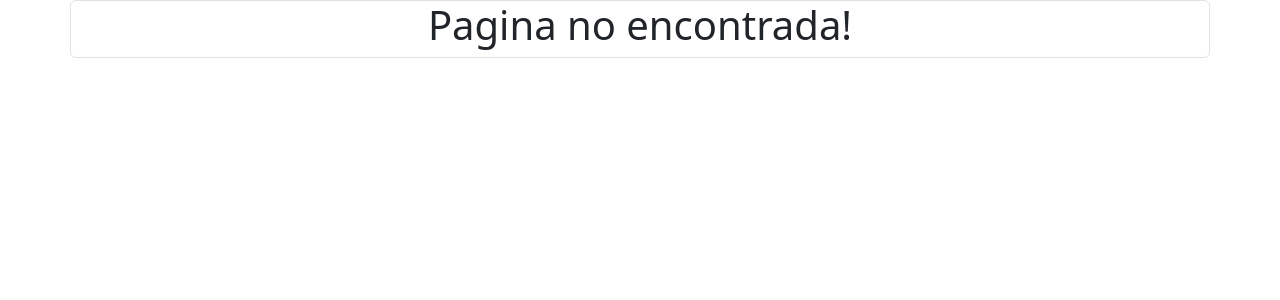
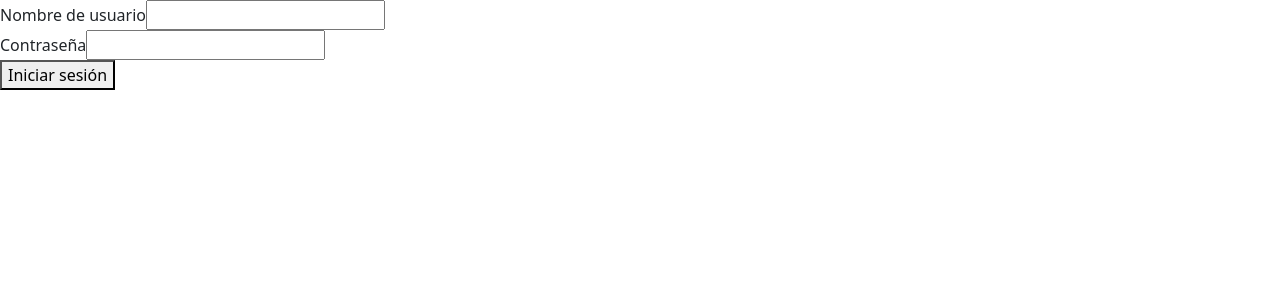
Before and after one commit to Deadcriss86/dev-to-boostrap, a React (Vite) app: page /Login in a window 1280 px wide. Shown: the top 300 px of the page. Built offline with nearby package versions, Linux system fonts and the light colour scheme.

Commit message:
pagelogin

```diff
--- a/src/pages/App/App.jsx
+++ b/src/pages/App/App.jsx
@@ -3,8 +3,9 @@ import Home from "../Home";
 import SigIn from "../SigIn";
 import CrearPost from "../CrearPost";
 import Formulario from "../CrearUsers";
+import LoginForm from "../Login"
+import NotFound from "../NotFound"
 import "bootstrap/dist/css/bootstrap.min.css";
-import NotFound from "../NotFound"
 
 const AppRoutes = () => {
   let routes = useRoutes([
@@ -12,6 +13,7 @@ const AppRoutes = () => {
     { path: "/SigIn", element: <SigIn /> },
     { path: "/CrearPost", element: <CrearPost /> },
     { path: "/CrearUSers", element: <Formulario /> },
+    { path: "/Login", element: <LoginForm /> },
     { path: '/*', element: <NotFound /> },
   ]);
   return routes;
--- /dev/null
+++ b/src/pages/Login/index.jsx
@@ -0,0 +1,46 @@
+import React from 'react';
+import { useForm } from 'react-hook-form';
+
+const LoginForm = () => {
+  const { register, handleSubmit, formState: { errors } } = useForm();
+
+  const onSubmit = async (data) => {
+    try {
+      const response = await fetch('https://firstdatabase-c5db5-default-rtdb.firebaseio.com/users.json', {
+        method: 'POST',
+        headers: {
+          'Content-Type': 'application/json'
+        },
+        body: JSON.stringify(data)
+      });
+
+      if (response.ok) {
+        // Si la respuesta es exitosa, puedes redirigir al usuario a otra página o hacer alguna otra acción
+        console.log('Usuario autenticado correctamente');
+      } else {
+        // Si hay un error en la autenticación, puedes mostrar un mensaje de error
+        console.error('Error al autenticar al usuario');
+      }
+    } catch (error) {
+      console.error('Error al enviar la solicitud:', error);
+    }
+  };
+
+  return (
+    <form onSubmit={handleSubmit(onSubmit)}>
+      <div>
+        <label>Nombre de usuario</label>
+        <input {...register('nombre', { required: 'Nombre de usuario requerido' })} />
+        {errors.nombre && <p>{errors.nombre.message}</p>}
+      </div>
+      <div>
+        <label>Contraseña</label>
+        <input type="password" {...register('password', { required: 'Contraseña requerida' })} />
+        {errors.password && <p>{errors.password.message}</p>}
+      </div>
+      <button type="submit">Iniciar sesión</button>
+    </form>
+  );
+};
+
+export default LoginForm;
```
